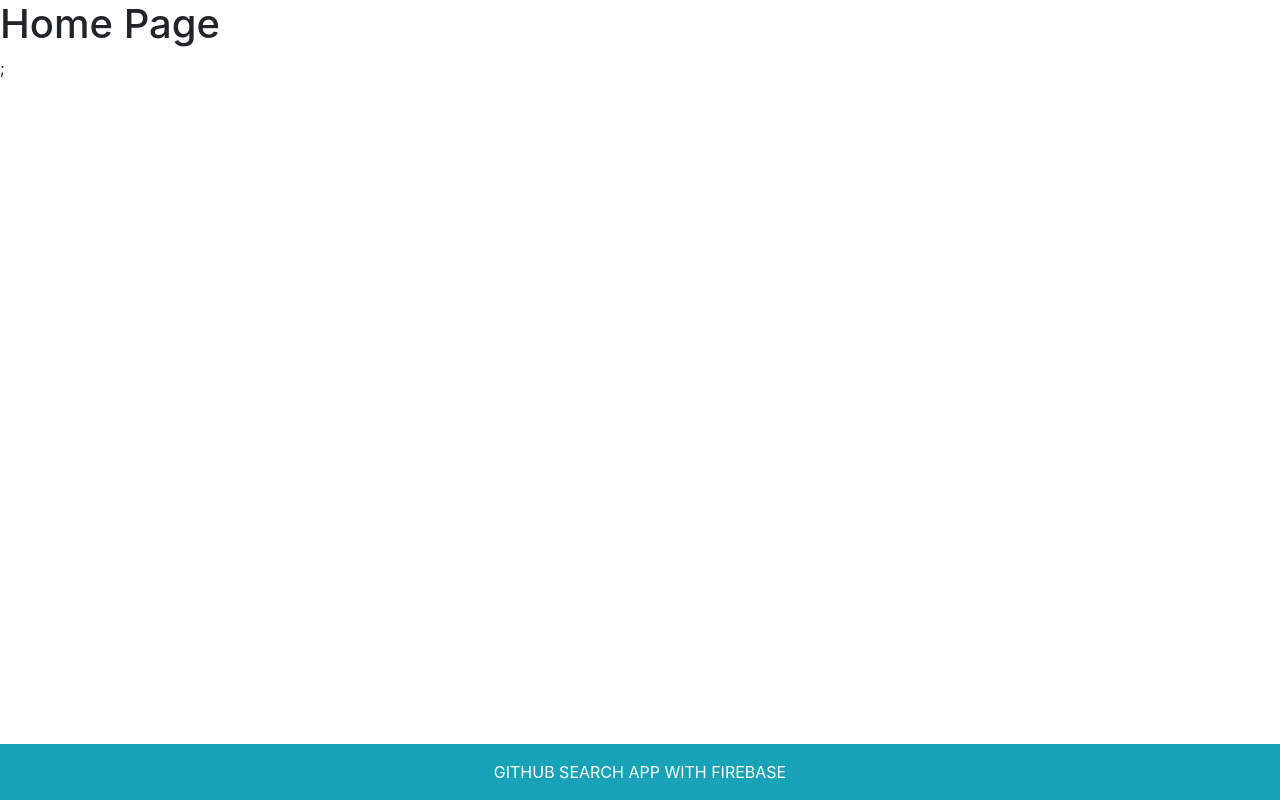
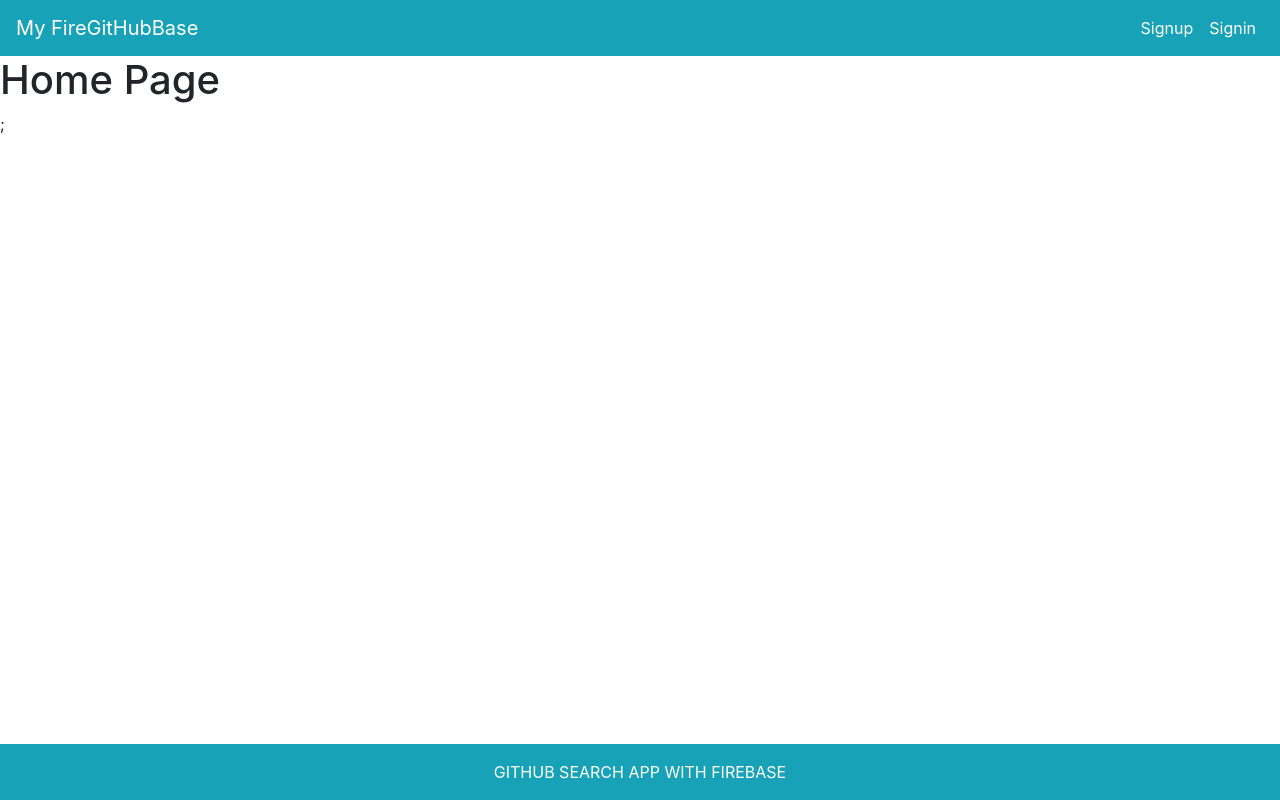
Before and after one commit to manishk-99/FireGitHubBase, a React (Create React App) app: page / in a window 1280 px wide. Built offline with nearby package versions, Linux system fonts and the light colour scheme.

Commit message:
HeaderAndFooter -added

```diff
--- a/src/App.js
+++ b/src/App.js
@@ -21,6 +21,7 @@
 import Signup from "./Pages/Signup";
 import PageNotFound from "./Pages/PageNotFound";
 import { UserContext } from "./Context/UserContext";
+import Header from "./Layout/Header";
 import Footer from "./Layout/footer";
 
 const App = () => {
@@ -30,6 +31,7 @@
     <Router>
       <ToastContainer />
       <UserContext.Provider value={{ user, setUser }}>
+        <Header />
         <Switch>
           <Route exact path="/" component={Home} />
           <Route exact path="/Signin" component={Signin} />
--- /dev/null
+++ b/src/Layout/Header.js
@@ -0,0 +1,61 @@
+import React, { useState, useContext } from "react";
+import {
+  Collapse,
+  Navbar,
+  NavbarToggler,
+  NavbarBrand,
+  Nav,
+  NavItem,
+  NavLink,
+  NavbarText
+} from "reactstrap";
+
+import { Link } from "react-router-dom";
+import { UserContext } from "../Context/UserContext";
+
+const Header = () => {
+  const context = useContext(UserContext);
+
+  const [isOpen, setIsOpen] = useState(false);
+
+  const toggle = () => setIsOpen(!isOpen);
+
+  return (
+    <Navbar color="info" light expand="md">
+      <NavbarBrand>
+        <Link to="/" className="text-white">
+          My FireGitHubBase
+        </Link>
+      </NavbarBrand>
+      <NavbarText className="text-white">
+        {context.user?.email ? context.user.email : ""}
+      </NavbarText>
+      <NavbarToggler onClick={toggle} />
+      <Collapse isOpen={isOpen} navbar>
+        <Nav className="ml-auto" navbar>
+          {context.user ? (
+            <NavItem>
+              <NavLink tag={Link} to="/" className="text-white">
+                Logout
+              </NavLink>
+            </NavItem>
+          ) : (
+            <>
+              <NavItem>
+                <NavLink tag={Link} to="/" className="text-white">
+                  Signup
+                </NavLink>
+              </NavItem>
+              <NavItem>
+                <NavLink tag={Link} to="/" className="text-white">
+                  Signin
+                </NavLink>
+              </NavItem>
+            </>
+          )}
+        </Nav>
+      </Collapse>
+    </Navbar>
+  );
+};
+export default Header;
```
